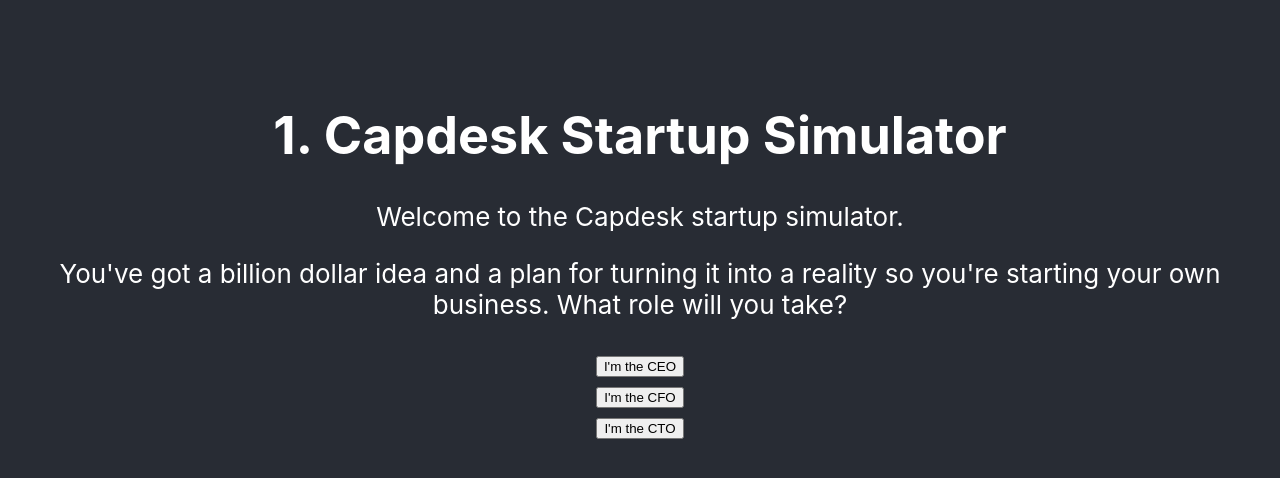
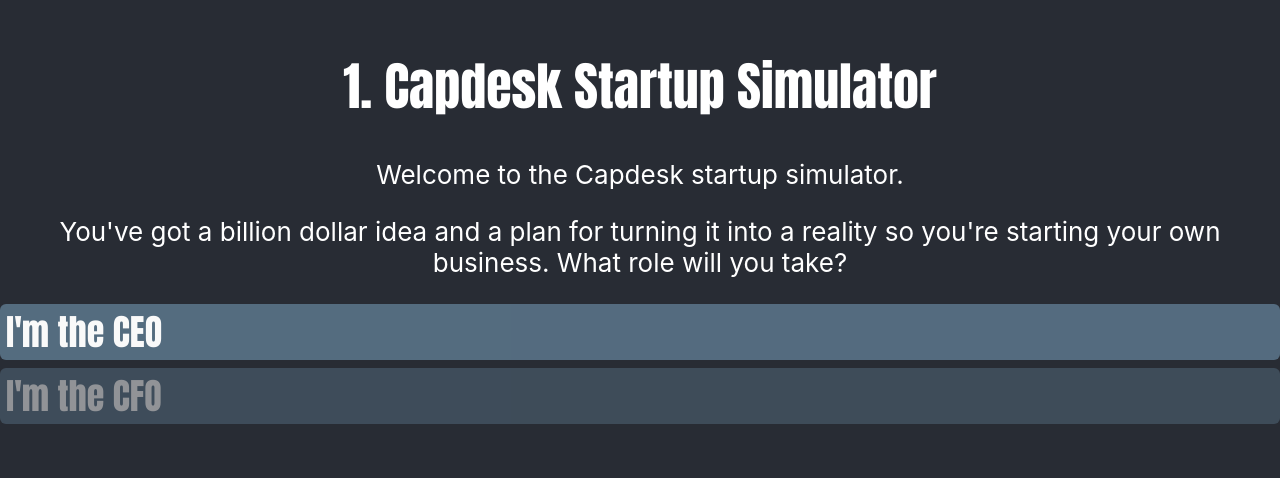
Before and after one commit to johngoren/questron, a React (Create React App) app: page / in a window 1280 px wide. Shown: the part 146-624 px from the top of the page. Built offline with nearby package versions, Linux system fonts and the light colour scheme.

Commit message:
fade-in animation

```diff
--- a/public/index.html
+++ b/public/index.html
@@ -3,6 +3,7 @@
   <head>
     <meta charset="utf-8" />
     <link rel="icon" href="%PUBLIC_URL%/favicon.ico" />
+    <link rel="stylesheet" href="style.css">
     <meta name="viewport" content="width=device-width, initial-scale=1" />
     <meta name="theme-color" content="#000000" />
     <meta
--- /dev/null
+++ b/public/style.css
@@ -0,0 +1,69 @@
+/**
+Navy: 002545
+Gray: 566E82
+Green: 00F5A9
+*/
+
+.App {
+    background-color: red;
+}
+
+h1 {
+    font-family: Impact;
+}
+
+.menuOption button {
+    width: 100%;
+    background: #566e82;
+    color: white;
+    font-family: "Impact";
+    font-size: 36px;
+    font-weight: bold;
+    text-align: left;
+    border: none;
+    border-radius: 6px;
+    margin-bottom: 8px;
+}
+
+.button0 {
+    animation: fadeIn 2s;
+    animation-fill-mode: backwards;
+    animation-delay: 2s;
+}
+
+.button1 {
+    animation: fadeIn 2s;
+    animation-delay: 3s;
+    animation-fill-mode: backwards;
+}
+
+.button2 {
+    animation: fadeIn 2s;
+    animation-delay: 4s;
+    animation-fill-mode: backwards;
+}
+
+@keyframes fadeIn {
+    0% {opacity:0;}
+    100% {opacity:1;}
+  }
+
+  @-moz-keyframes fadeIn {
+    0% {opacity:0;}
+    100% {opacity:1;}
+  }
+
+  @-webkit-keyframes fadeIn {
+    0% {opacity:0;}
+    100% {opacity:1;}
+  }
+
+  @-o-keyframes fadeIn {
+    0% {opacity:0;}
+    100% {opacity:1;}
+  }
+
+  @-ms-keyframes fadeIn {
+    0% {opacity:0;}
+    100% {opacity:1;}
+  }
--- a/src/App.js
+++ b/src/App.js
@@ -35,7 +35,6 @@
       const scene = gameScript[index];
       const choices = scene["choices"];
       const text = choices[choice].feedback;
-      console.log(text);
       return text;
     }
     return null;
@@ -48,7 +47,6 @@
 
   const removeIntroAfterDelay = () => {
     setTimeout(() => {
-      console.log("Later...");
       setShouldShowSceneIntro(false);
     }, DELAY_LENGTH);
   }
--- a/src/Feedback.js
+++ b/src/Feedback.js
@@ -1,8 +1,8 @@
 export default function Feedback(props) {
     return (
-        <div>
+        <div className="menuOption">
             <p>{props.text}</p>
-            <button onClick={props.onClickFeedback}>OK</button>
+            <button onClick={props.onClickFeedback}>Next</button>
         </div>
     )
 }
--- a/src/Menu.js
+++ b/src/Menu.js
@@ -1,14 +1,16 @@
 export default function Menu(props) {
     const choices = props.choices;
     const choicesAsMenu = choices.map(function(choice, index) {
-        return <MenuOption choiceNum={index} choice={choice} onChoose={props.onChoose}/>
+        return <MenuOption key={index} choiceNum={index} choice={choice} onChoose={props.onChoose}/>
     });
     return choicesAsMenu;
 }
 
 function MenuOption(props) {
+    const index = props.choiceNum;
+
     return (
-        <div key={props.index}>
+        <div key={index} className={'menuOption button' + index}>
             <button key={props.index} onClick={() => props.onChoose(props.choiceNum)}>{props.choice.title}</button>
         </div>
     )
```
